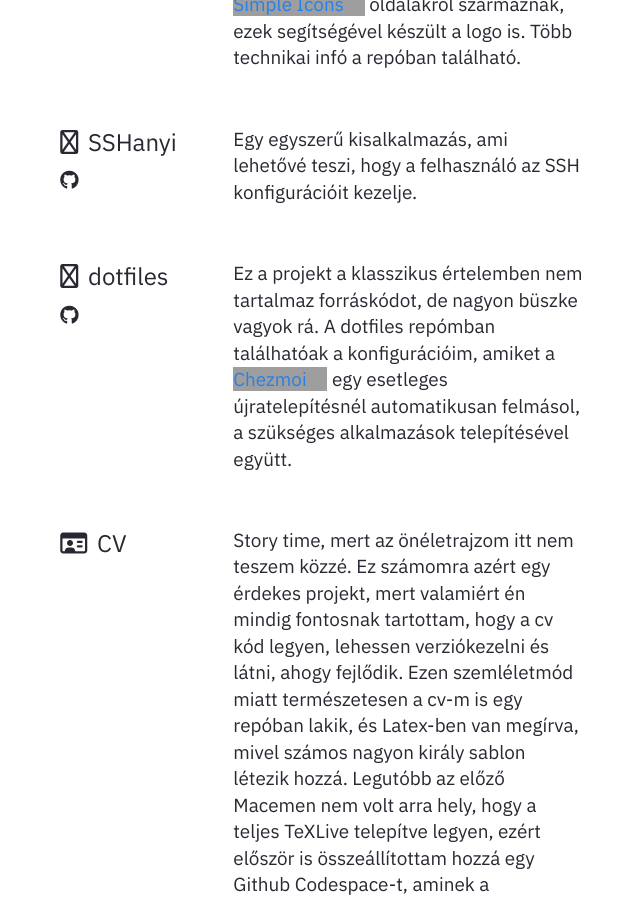
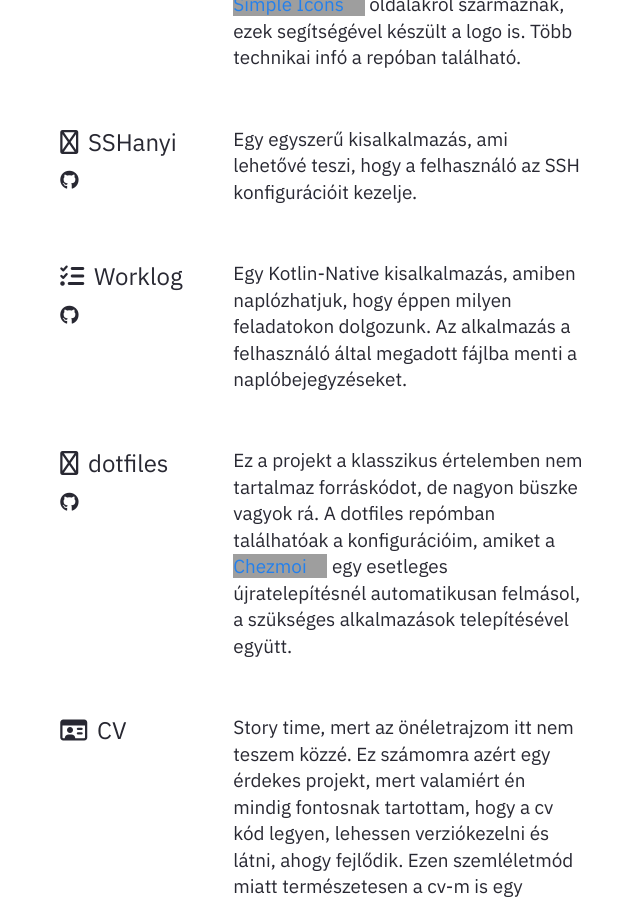
Before and after one commit to tothlp/tothlp.github.io, a Jekyll site: the page built from pages/projects.md, in a window 1280 px wide and 900 px high, scrolled down 697 px. Shown: the whole window, without its empty margins (318-958 px from the left). Built offline with Jekyll 4.4.1, drawn with Linux system fonts in a browser that asks for light colours; nearby versions of some CDN libraries; grey boxes are pictures that could not be loaded.

Commit message:
add worklog to projects
closes #25

```diff
--- a/_data/projects.yml
+++ b/_data/projects.yml
@@ -22,6 +22,14 @@
     - title:  Github repo
       icon: fab fa-github
       url: https://github.com/tothlp/sshanyi
+- title: Worklog
+  icon: fas fa-list-check
+  description: |
+    Egy Kotlin-Native kisalkalmazás, amiben naplózhatjuk, hogy éppen milyen feladatokon dolgozunk. Az alkalmazás a felhasználó által megadott fájlba menti a naplóbejegyzéseket.
+  additional_links:
+    - title:  Github repo
+      icon: fab fa-github
+      url: https://github.com/tothlp/worklog
 - title: dotfiles
   icon: far fa-cogs
   description: |
```
